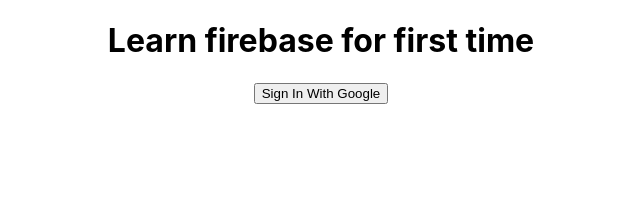
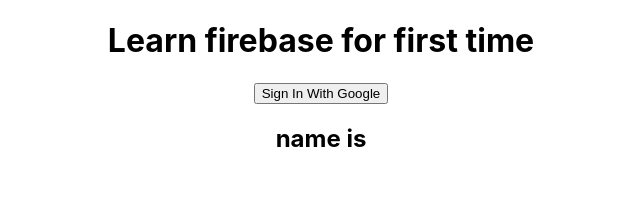
Before and after one commit to sowrovsarkar63/firebase-authentication-with-react, a React (Create React App) app: page / in a window 1280 px wide. Shown: the top 214 px of the page, without its empty margins (319-959 px from the left). Built offline with nearby package versions, Linux system fonts and the light colour scheme.

Commit message:
display user data

```diff
--- a/src/App.js
+++ b/src/App.js
@@ -1,24 +1,53 @@
 import { getAuth, GoogleAuthProvider, signInWithPopup } from "firebase/auth";
+import { useState } from "react";
 import "./App.css";
 import initializeAuthentication from "./Firebase/firebase.initialize";
 
 function App() {
+    const [loggedInuser, setloggedInuser] = useState({});
+
     initializeAuthentication();
-    const provider = new GoogleAuthProvider();
+    const googleProvider = new GoogleAuthProvider();
     const handleClick = () => {
         const auth = getAuth();
-        signInWithPopup(auth, provider).then((result) => {
-            // The signed-in user info.
-            const user = result.user;
-            console.log(user);
-            // ...
-        });
+        signInWithPopup(auth, googleProvider)
+            .then((result) => {
+                // The signed-in user info.
+                const LoginUser = result.user;
+                setloggedInuser(LoginUser);
+                console.log(loggedInuser);
+                // ...
+            })
+            .catch((err) => {
+                console.log("sorry!!");
+            });
     };
-
+    // Github login hadnler
+    /*     const githubProvider = new GithubAuthProvider();
+    const loginGithub = () => {
+        const auth = getAuth();
+        signInWithPopup(auth, githubProvider)
+            .then((result) => {
+                // The signed-in user info.
+                const user = result.user;
+                console.log(user);
+                // ...
+            })
+            .catch((error) => {
+                // Handle Errors here.
+                console.log(error);
+                // ...
+            });
+    }; */
     return (
         <div className="App">
             <h1>Learn firebase for first time </h1>
             <button onClick={handleClick}>Sign In With Google </button>
+
+            {/* <button onClick={}>Sign In With Github</button> */}
+            <div>
+                <h2>name is {loggedInuser.displayName}</h2>
+            </div>
         </div>
     );
 }
```
